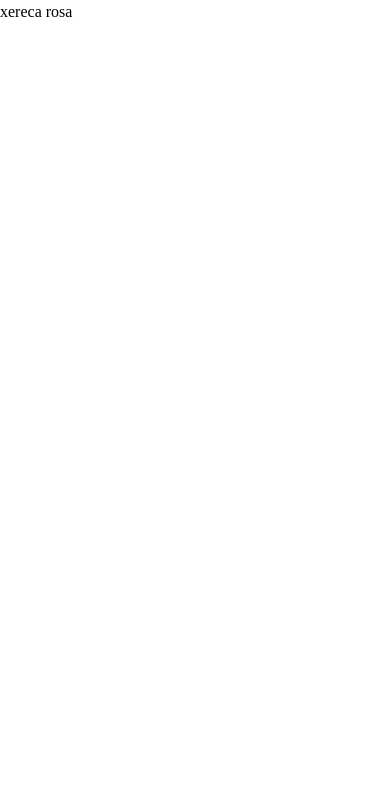
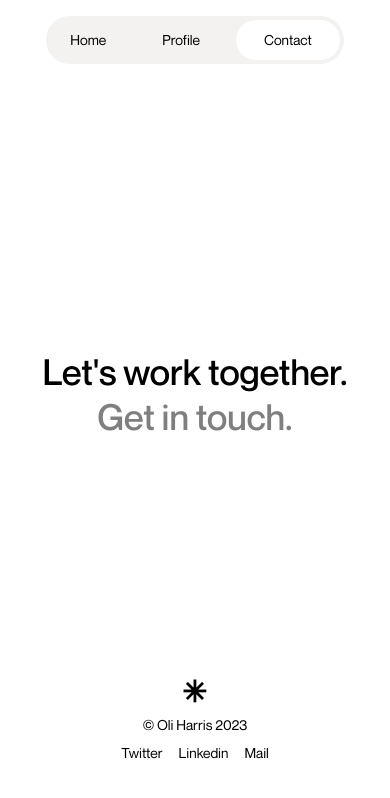
Before and after one commit to vitorpythonico/frontendpractice-solutions, a Next.js app in the folder oh.studio/: page /contact in a window 390 px wide. Shown: the top 798 px of the page. Built offline with nearby package versions, Linux system fonts and the light colour scheme.

Commit message:
feat(oh.studio/contact): add mobile version

```diff
--- /dev/null
+++ b/oh.studio/app/(routes)/contact/page.js
@@ -0,0 +1,22 @@
+import Header from '@/components/Header';
+import Footer from '@/components/Footer';
+
+export const metadata = {
+	title: "Contact - OH.STUDIO",
+	description: "Let's work together. Get in touch. © Oli Harris 2023.",
+}
+
+export default function Contact() {
+	return (
+		<>
+			<Header page="contact"/>
+			<main className="h-[80vh] flex items-center font-sans mx-5 pt-28">
+				<h1 className="w-full text-center text-4xl leading-tight font-medium">
+					<span className="block">Let's work together.</span>
+					<span className="text-neutral"><a href="mailto:oli@oh.studio">Get in touch.</a></span>
+				</h1>
+			</main>
+			<Footer />
+		</>
+	)
+}
--- a/oh.studio/app/contact/page.js
+++ /dev/null
@@ -1,7 +0,0 @@
-export default function Home() {
-  return (
-	  <>
-	  	<h1>xereca rosa</h1>
-	  </>
-  );
-}
--- a/oh.studio/app/profile/page.js
+++ /dev/null
@@ -1,7 +0,0 @@
-export default function Home() {
-  return (
-	  <>
-	  	<h1>xereca rosa</h1>
-	  </>
-  );
-}
```
